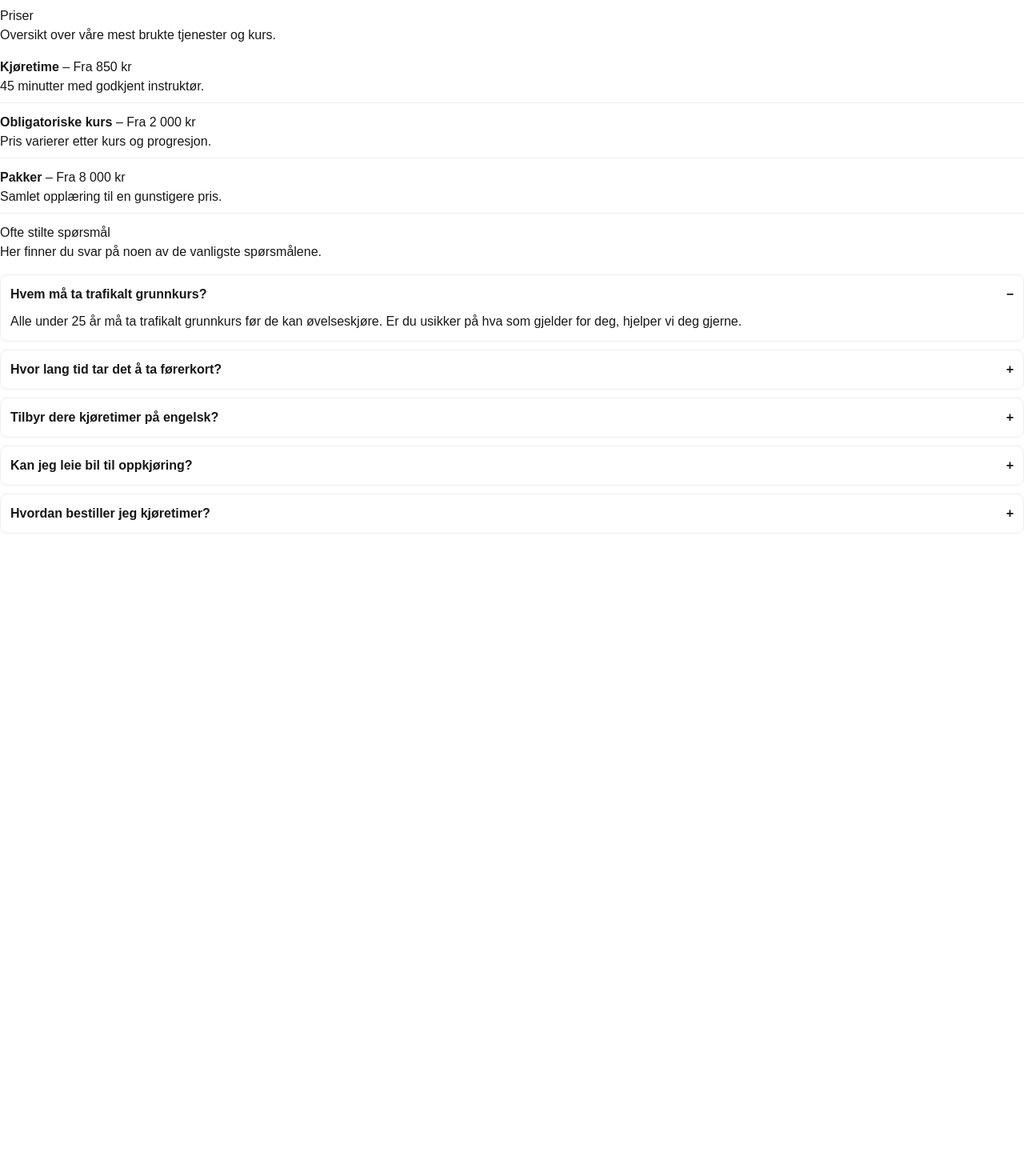
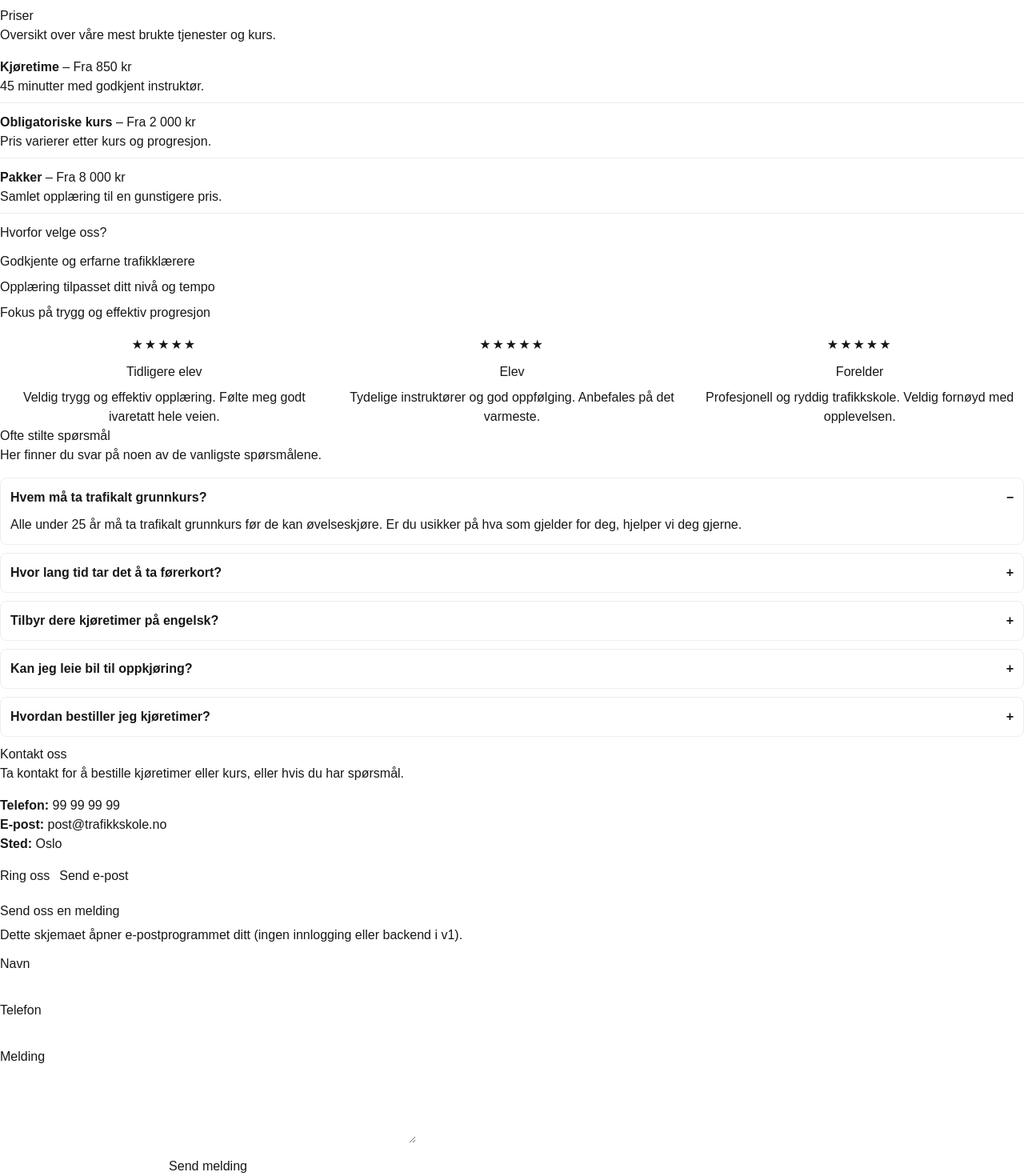
Before and after one commit to pia-scarvounis/trafikkskole-template, a Next.js app: page / in a window 1280 px wide. Shown: the part 638-2108 px from the top of the page at 80% size. Before the commit the page ends 1315 px from the top, so only its background shows below. Built offline with nearby package versions, Linux system fonts and the light colour scheme.

Commit message:
Add Reviews section wired to siteConfig

```diff
--- a/app/page.tsx
+++ b/app/page.tsx
@@ -2,7 +2,10 @@ import Hero from "@/components/sections/Hero";
 import Services from "@/components/sections/Services";
 import Process from "@/components/sections/Process";
 import Prices from "@/components/sections/Prices";
+import WhyUs from "@/components/sections/WhyUs";
+import Reviews from "@/components/sections/Reviews";
 import FAQ from "@/components/sections/FAQ";
+import Contact from "@/components/sections/Contact";
 
 export default function Home() {
   return (
@@ -11,7 +14,10 @@ export default function Home() {
       <Services />
       <Process />
       <Prices />
+      <WhyUs />
+      <Reviews />
       <FAQ />
+      <Contact />
     </main>
   );
 }
--- /dev/null
+++ b/src/components/sections/Contact.tsx
@@ -0,0 +1,63 @@
+import { siteConfig } from "@/data/siteConfig";
+
+export default function Contact() {
+  const { brand, contact } = siteConfig;
+
+  return (
+    <section id="kontakt">
+      <h2>{contact.heading}</h2>
+      <p>{contact.subtext}</p>
+
+      <div style={{ marginTop: 16 }}>
+        <p>
+          <strong>Telefon:</strong>{" "}
+          <a href={`tel:${brand.phone.replace(/\s/g, "")}`}>{brand.phone}</a>
+        </p>
+        <p>
+          <strong>E-post:</strong>{" "}
+          <a href={`mailto:${brand.email}`}>{brand.email}</a>
+        </p>
+        <p>
+          <strong>Sted:</strong> {brand.location}
+        </p>
+      </div>
+
+      <div style={{ display: "flex", gap: 12, marginTop: 16 }}>
+        <a href={`tel:${brand.phone.replace(/\s/g, "")}`}>Ring oss</a>
+        <a href={`mailto:${brand.email}`}>Send e-post</a>
+      </div>
+
+      <div style={{ marginTop: 20 }}>
+        <h3>Send oss en melding</h3>
+        <p style={{ marginTop: 6 }}>
+          Dette skjemaet åpner e-postprogrammet ditt (ingen innlogging eller
+          backend i v1).
+        </p>
+
+        <form
+          style={{ display: "grid", gap: 10, marginTop: 12, maxWidth: 520 }}
+          action={`mailto:${brand.email}`}
+          method="post"
+          encType="text/plain"
+        >
+          <label>
+            Navn
+            <input name="Navn" type="text" style={{ width: "100%" }} />
+          </label>
+
+          <label>
+            Telefon
+            <input name="Telefon" type="text" style={{ width: "100%" }} />
+          </label>
+
+          <label>
+            Melding
+            <textarea name="Melding" rows={4} style={{ width: "100%" }} />
+          </label>
+
+          <button type="submit">Send melding</button>
+        </form>
+      </div>
+    </section>
+  );
+}
--- /dev/null
+++ b/src/components/sections/Reviews.tsx
@@ -0,0 +1,34 @@
+import { siteConfig } from "@/data/siteConfig";
+
+function Stars() {
+  return (
+    <div aria-label="5 av 5 stjerner" style={{ letterSpacing: 2 }}>
+      ★★★★★
+    </div>
+  );
+}
+
+export default function Reviews() {
+  const { reviews } = siteConfig;
+
+  return (
+    <section>
+      <div
+        style={{
+          display: "grid",
+          gridTemplateColumns: "repeat(3, minmax(0, 1fr))",
+          gap: 24,
+          marginTop: 16,
+        }}
+      >
+        {reviews.map((review, index) => (
+          <div key={`${review.name}-${index}`} style={{ textAlign: "center" }}>
+            <Stars />
+            <h3 style={{ marginTop: 10 }}>{review.name}</h3>
+            <p style={{ marginTop: 8 }}>{review.text}</p>
+          </div>
+        ))}
+      </div>
+    </section>
+  );
+}
--- /dev/null
+++ b/src/components/sections/WhyUs.tsx
@@ -0,0 +1,19 @@
+import { siteConfig } from "@/data/siteConfig";
+
+export default function WhyUs() {
+  const { whyUs } = siteConfig;
+
+  return (
+    <section>
+      <h2>{whyUs.heading}</h2>
+
+      <ul style={{ marginTop: 12 }}>
+        {whyUs.points.map((point) => (
+          <li key={point} style={{ marginBottom: 8 }}>
+            {point}
+          </li>
+        ))}
+      </ul>
+    </section>
+  );
+}
--- a/src/data/siteConfig.ts
+++ b/src/data/siteConfig.ts
@@ -22,10 +22,17 @@ export type FAQItem = {
   answer: string;
 };
 
+export type Review = {
+    name: string;
+    text: string;
+
+}
+
 export type WhyUs = {
   heading: string;
   points: string[];
 };
+
 
 export type SiteConfig = {
   brand: {
@@ -48,6 +55,7 @@ export type SiteConfig = {
   process: string[];
   prices: PriceItem[];
   whyUs: WhyUs;
+reviews: Review[];
   faq: FAQItem[];
 };
 
@@ -133,6 +141,25 @@ export const siteConfig: SiteConfig = {
     },
   ],
 
+  reviews: [
+  {
+    name: "Tidligere elev",
+    text:
+      "Veldig trygg og effektiv opplæring. Følte meg godt ivaretatt hele veien.",
+  },
+  {
+    name: "Elev",
+    text:
+      "Tydelige instruktører og god oppfølging. Anbefales på det varmeste.",
+  },
+  {
+    name: "Forelder",
+    text:
+      "Profesjonell og ryddig trafikkskole. Veldig fornøyd med opplevelsen.",
+  },
+],
+
+
   whyUs: {
     heading: "Hvorfor velge oss?",
     points: [
```
